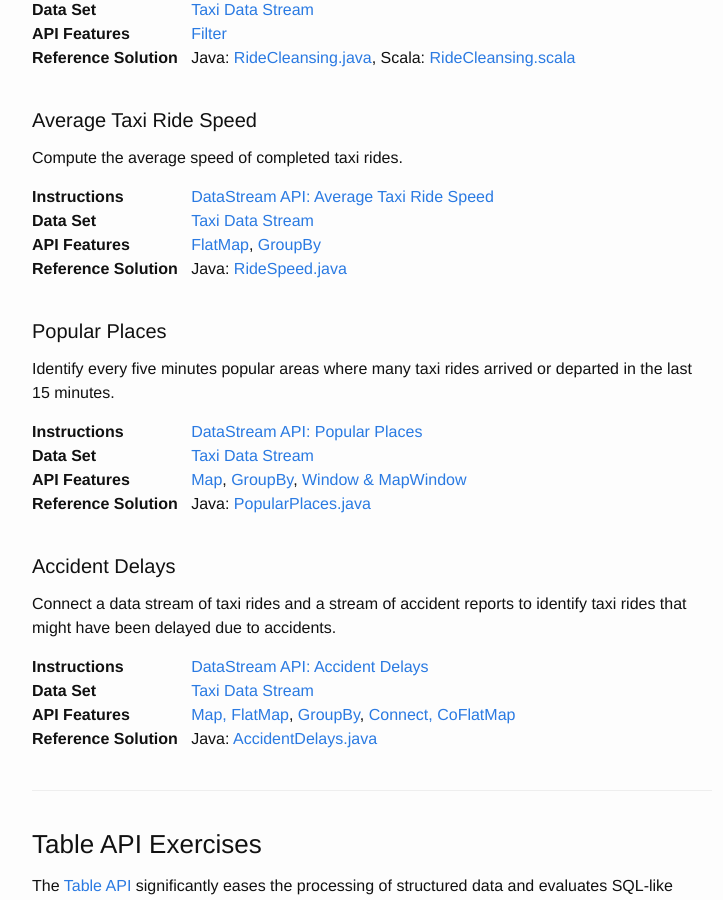
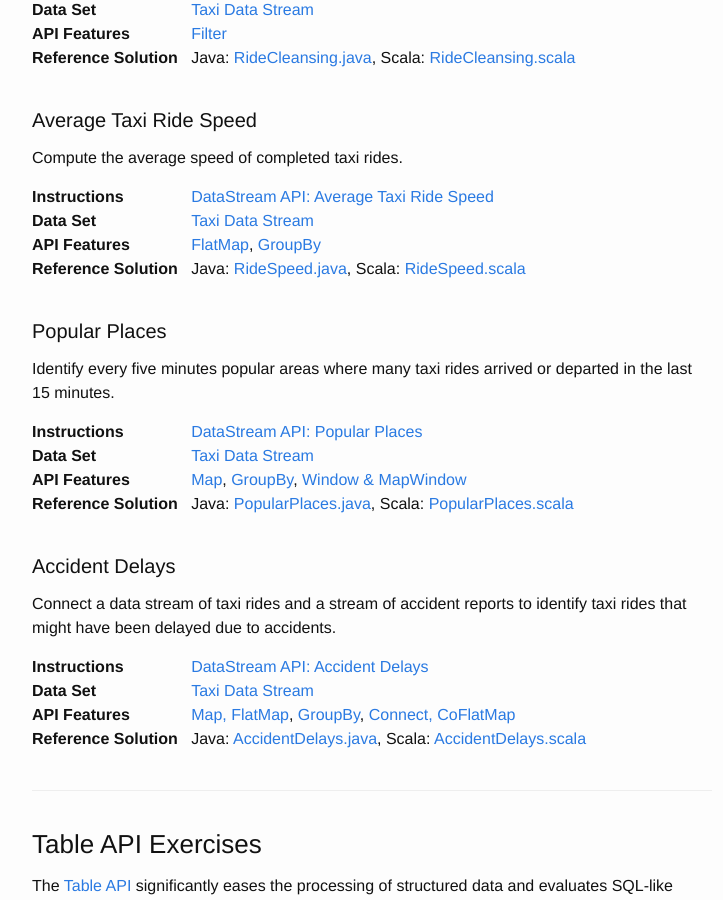
Before and after one commit to dataArtisans/flink-training-web, a Jekyll site: the page built from exercises/exercises.md, in a window 1280 px wide and 900 px high, scrolled down 1559 px. Shown: the whole window, without its empty margins (268-991 px from the left). Built offline with Jekyll 4.4.1, drawn with Linux system fonts in a browser that asks for light colours.

Commit message:
Added links to Scala reference solutions for DataStream exercises

```diff
--- a/exercises/exercises.md
+++ b/exercises/exercises.md
@@ -75,7 +75,7 @@ Compute the average speed of completed taxi rides.
 | **Instructions**				| [DataStream API: Average Taxi Ride Speed]({{ site.baseurl }}/exercises/rideSpeed.html) |
 | **Data Set**                  | [Taxi Data Stream]({{ site.baseurl }}/exercises/taxiData.html) |
 | **API Features**              | [FlatMap](https://ci.apache.org/projects/flink/flink-docs-release-0.9/apis/streaming_guide.html#basic-transformations), [GroupBy](https://ci.apache.org/projects/flink/flink-docs-release-0.9/apis/streaming_guide.html#grouped-operators) |
-| **Reference Solution** &nbsp;&nbsp; | Java: [RideSpeed.java](https://github.com/dataArtisans/flink-training-exercises/blob/master/src/main/java/com/dataArtisans/flinkTraining/exercises/dataStreamJava/rideSpeed/RideSpeed.java) |
+| **Reference Solution** &nbsp;&nbsp; | Java: [RideSpeed.java](https://github.com/dataArtisans/flink-training-exercises/blob/master/src/main/java/com/dataArtisans/flinkTraining/exercises/dataStreamJava/rideSpeed/RideSpeed.java), Scala: [RideSpeed.scala](https://github.com/dataArtisans/flink-training-exercises/blob/master/src/main/scala/com/dataArtisans/flinkTraining/exercises/dataStreamScala/rideSpeed/RideSpeed.scala) |
 
 <br>
 
@@ -86,7 +86,7 @@ Identify every five minutes popular areas where many taxi rides arrived or depar
 | **Instructions**				| [DataStream API: Popular Places]({{ site.baseurl }}/exercises/popularPlaces.html) |
 | **Data Set**                  | [Taxi Data Stream]({{ site.baseurl }}/exercises/taxiData.html) |
 | **API Features**              | [Map](https://ci.apache.org/projects/flink/flink-docs-release-0.9/apis/streaming_guide.html#basic-transformations), [GroupBy](https://ci.apache.org/projects/flink/flink-docs-release-0.9/apis/streaming_guide.html#grouped-operators), [Window & MapWindow](https://ci.apache.org/projects/flink/flink-docs-release-0.9/apis/streaming_guide.html#window-operators) |
-| **Reference Solution** &nbsp;&nbsp; | Java: [PopularPlaces.java](https://github.com/dataArtisans/flink-training-exercises/blob/master/src/main/java/com/dataArtisans/flinkTraining/exercises/dataStreamJava/popularPlaces/PopularPlaces.java) |
+| **Reference Solution** &nbsp;&nbsp; | Java: [PopularPlaces.java](https://github.com/dataArtisans/flink-training-exercises/blob/master/src/main/java/com/dataArtisans/flinkTraining/exercises/dataStreamJava/popularPlaces/PopularPlaces.java), Scala: [PopularPlaces.scala](https://github.com/dataArtisans/flink-training-exercises/blob/master/src/main/scala/com/dataArtisans/flinkTraining/exercises/dataStreamScala/popularPlaces/PopularPlaces.scala) |
 
 <br>
 
@@ -97,7 +97,7 @@ Connect a data stream of taxi rides and a stream of accident reports to identify
 | **Instructions**				| [DataStream API: Accident Delays]({{ site.baseurl }}/exercises/accidentDelays.html) |
 | **Data Set**                  | [Taxi Data Stream]({{ site.baseurl }}/exercises/taxiData.html) |
 | **API Features**              | [Map, FlatMap](https://ci.apache.org/projects/flink/flink-docs-release-0.9/apis/streaming_guide.html#basic-transformations), [GroupBy](https://ci.apache.org/projects/flink/flink-docs-release-0.9/apis/streaming_guide.html#grouped-operators), [Connect, CoFlatMap](https://ci.apache.org/projects/flink/flink-docs-release-0.9/apis/streaming_guide.html#co-operators) |
-| **Reference Solution** &nbsp;&nbsp; | Java: [AccidentDelays.java](https://github.com/dataArtisans/flink-training-exercises/blob/master/src/main/java/com/dataArtisans/flinkTraining/exercises/dataStreamJava/accidentDelays/AccidentDelays.java) |
+| **Reference Solution** &nbsp;&nbsp; | Java: [AccidentDelays.java](https://github.com/dataArtisans/flink-training-exercises/blob/master/src/main/java/com/dataArtisans/flinkTraining/exercises/dataStreamJava/accidentDelays/AccidentDelays.java), Scala: [AccidentDelays.scala](https://github.com/dataArtisans/flink-training-exercises/blob/master/src/main/scala/com/dataArtisans/flinkTraining/exercises/dataStreamScala/accidentDelays/AccidentDelays.scala) |
 
 <br>
 <hr>
```
Also changed, not shown: exercises/accidentDelays.md (+1 -0 lines), exercises/popularPlaces.md (+3 -1 lines), exercises/rideSpeed.md (+1 -0 lines).
